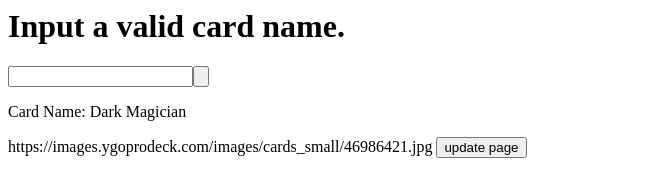
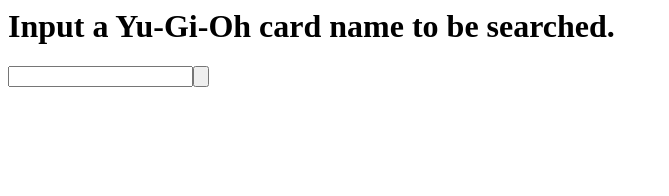
Before and after one commit to WillB5/VuePractice, a plain HTML site: page index.html in a window 1280 px wide. Shown: the whole page, without its empty margins (0-669 px from the left). Drawn offline with nearby package versions, Linux system fonts and the light colour scheme.

Commit message:
Added comments on planned features to index.html

```diff
--- a/app.js
+++ b/app.js
@@ -1,6 +1,7 @@
 const app = Vue.createApp({
     data(){
         return{
+            showInfo: false,
             cardName: 'Dark Magician',
             cardImg: 'https://images.ygoprodeck.com/images/cards_small/46986421.jpg'
         }
--- a/index.html
+++ b/index.html
@@ -6,15 +6,19 @@
         <script src="https://unpkg.com/vue@3/dist/vue.global.js"></script>
     </head>
     <body>
-        <h1>Input a valid card name.</h1>
+        <h1>Input a Yu-Gi-Oh card name to be searched.</h1>
 
 
         <div id = "app">
             <input id = "inputCard" type = "text">
             <input type ="button" onclick="searchCard()">
-            <p>Card Name: {{ cardName }} </p>
-            <img>{{ cardImg }}</img>
-            <button @click="searchCard">update page</button>
+            <!-- TO DO: Make a form to receive text input from user -->
+
+            <!-- Card info section should only appear once a card name has been entered -->
+            <div v-if ="showInfo">
+                <p>Card Name: {{ cardName }} </p>
+                <!-- TO DO: Display info about card using vue -->
+            </div>
         </div>
 
 
```
